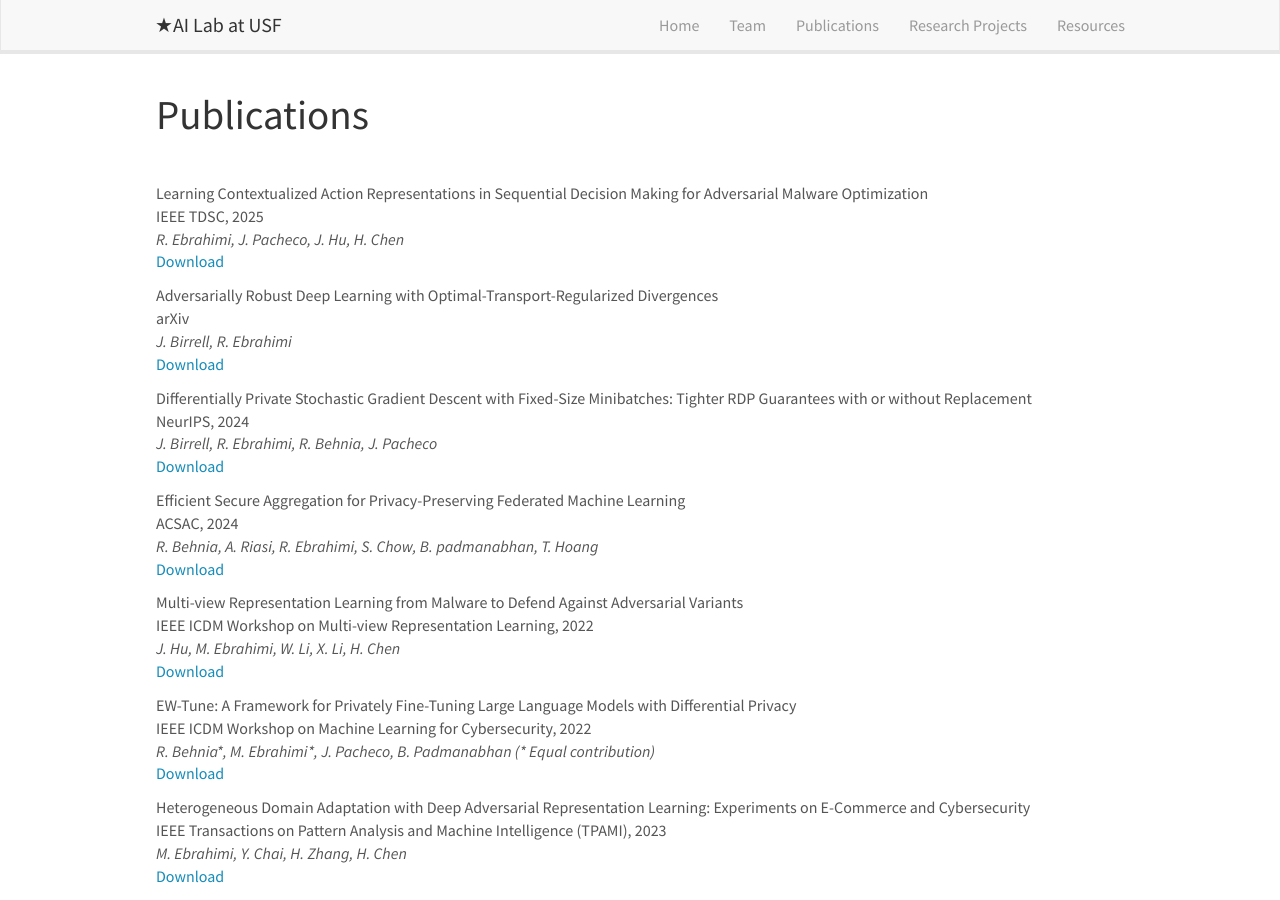
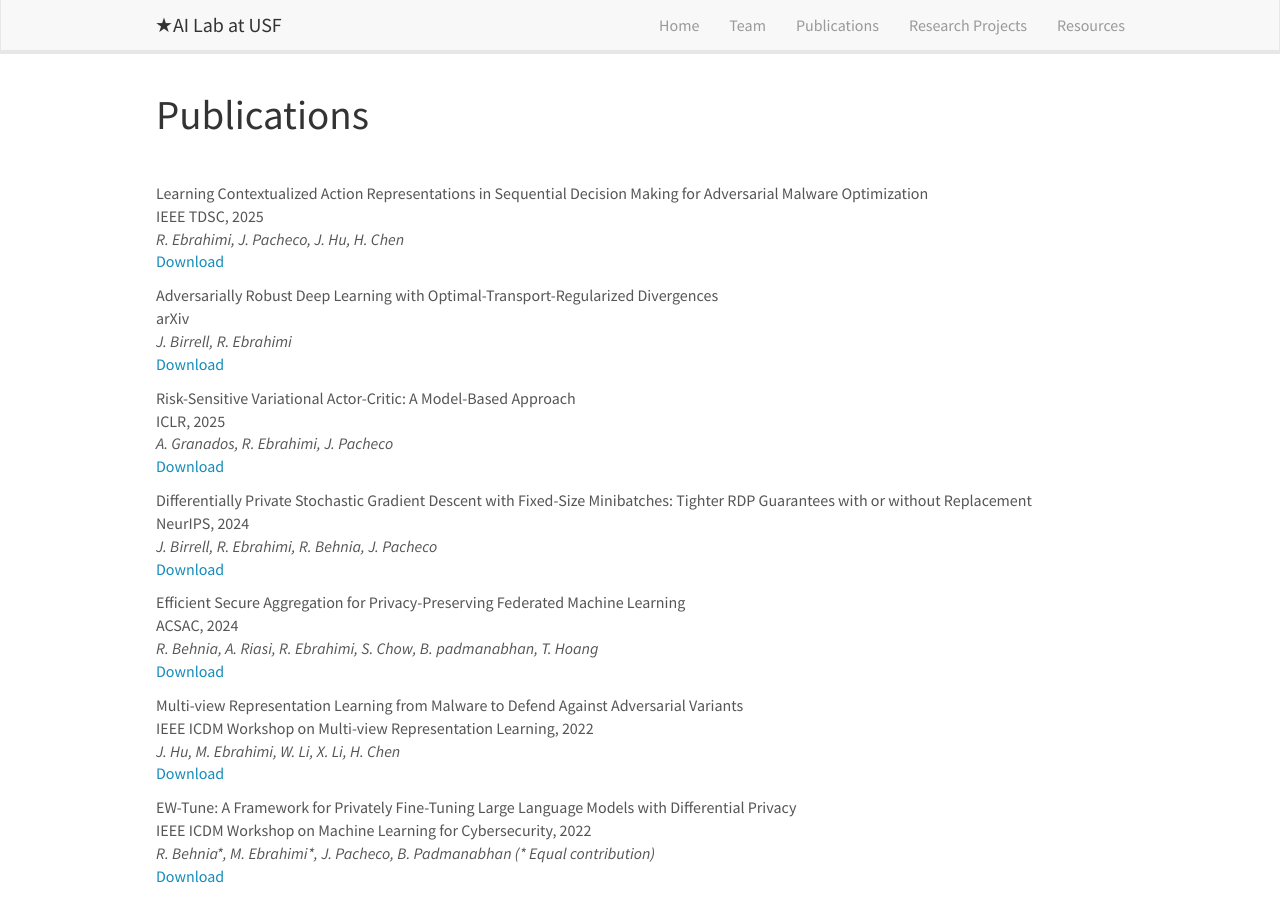
Before and after one commit to star-ailab/star-ailab.github.io, a Jekyll site: the page built from _pages/publications.md, in a window 1280 px wide and 900 px high. Built offline with Jekyll 4.4.1, drawn with Linux system fonts in a browser that asks for light colours; nearby versions of some CDN libraries.

Commit message:
Update publist.yml

```diff
--- a/_data/publist.yml
+++ b/_data/publist.yml
@@ -13,6 +13,15 @@
   authors: J. Birrell, R. Ebrahimi
   link:
     url: https://arxiv.org/pdf/2309.03791.pdf
+    display: Download
+  highlight: 0
+
+- title: "Risk-Sensitive Variational Actor-Critic: A Model-Based Approach"
+  image: imageaward_edited.png
+  description: ICLR, 2025
+  authors: A. Granados, R. Ebrahimi, J. Pacheco
+  link:
+    url: https://openreview.net/forum?id=irrtPRFksw
     display: Download
   highlight: 0
 
```
